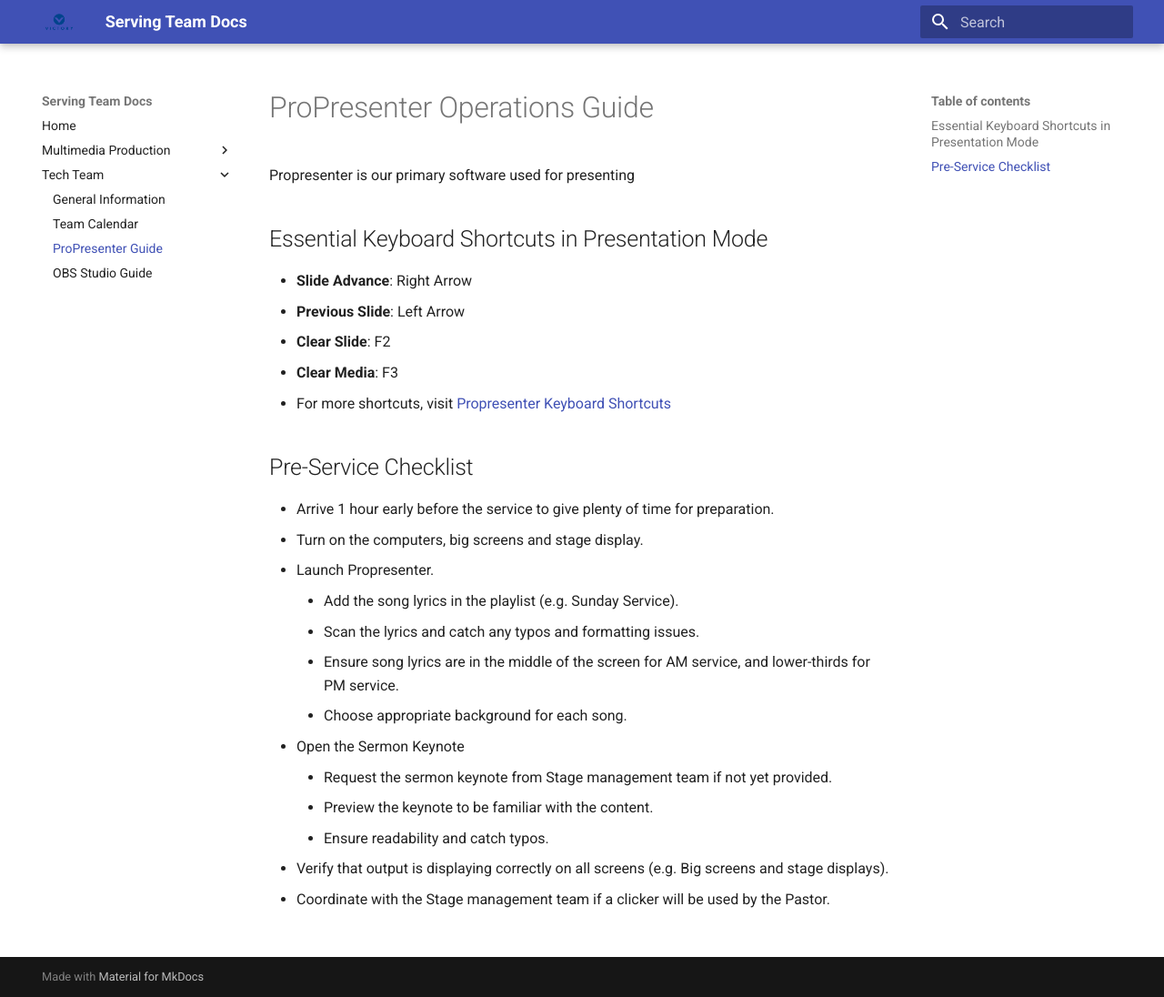
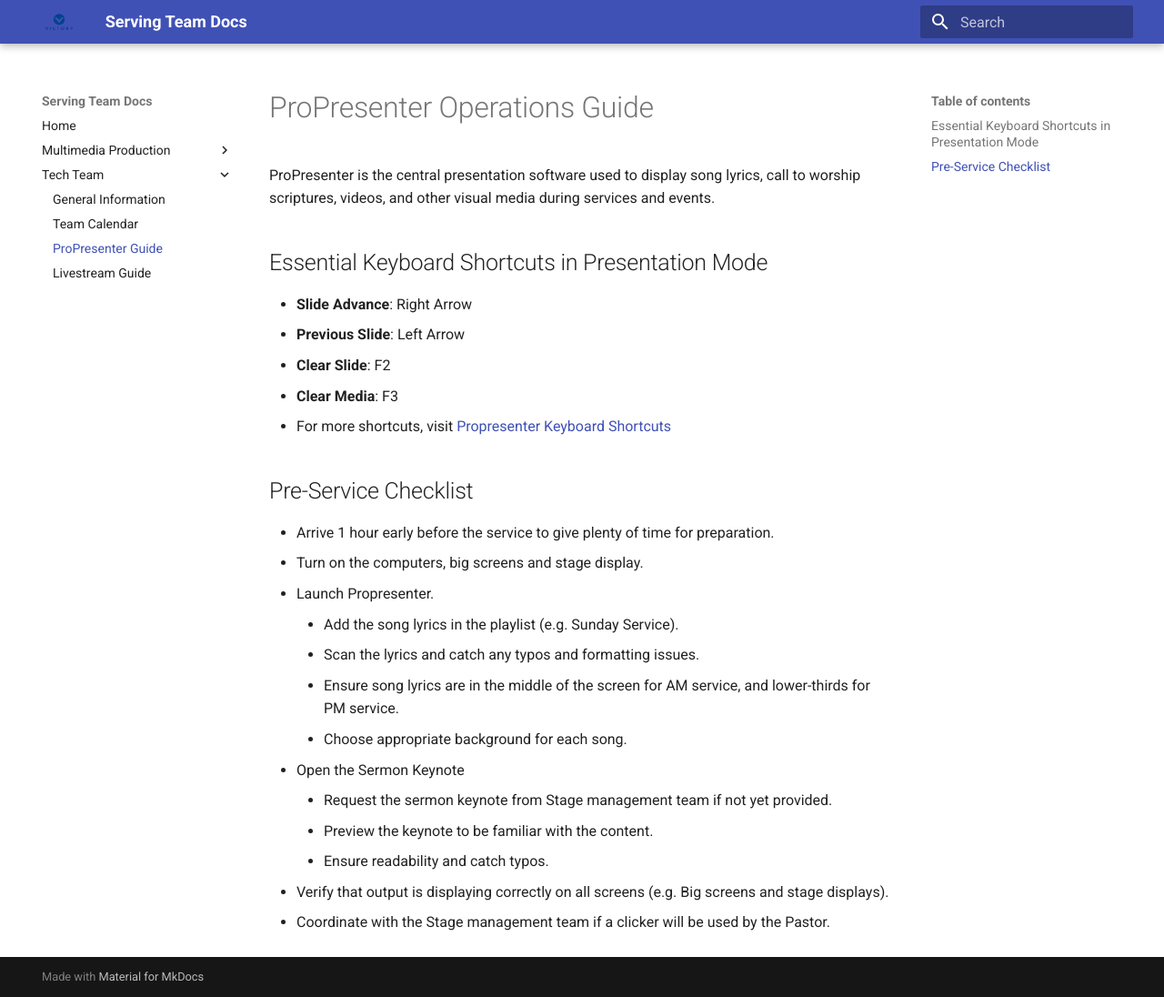
Before and after one commit to evan-07/serving-team-docs, an MkDocs documentation site: the page built from serving-team-docs/tech-team/propresenter-guide.md, in a window 1280 px wide and 1096 px high. Shown: the whole window at 91% size. Built offline with MkDocs 1.6.1 and Material for MkDocs 9.7.7, drawn with Linux system fonts in a browser that asks for light colours.

Commit message:
Updated OBS to Livestream Guide

```diff
--- a/mkdocs.yml
+++ b/mkdocs.yml
@@ -26,7 +26,7 @@
     - General Information: tech-team/general-info.md
     - Team Calendar: tech-team/calendar.md
     - ProPresenter Guide: tech-team/propresenter-guide.md
-    - OBS Studio Guide: tech-team/obs-studio-guide.md
+    - Livestream Guide: tech-team/livestream-guide.md
 markdown_extensions:
   - attr_list
   - md_in_html
--- a/serving-team-docs/tech-team/propresenter-guide.md
+++ b/serving-team-docs/tech-team/propresenter-guide.md
@@ -1,6 +1,6 @@
 # ProPresenter Operations Guide
 
-Propresenter is our primary software used for presenting
+ProPresenter is the central presentation software used to display song lyrics, call to worship scriptures, videos, and other visual media during services and events.
 
 ## Essential Keyboard Shortcuts in Presentation Mode
 - **Slide Advance**: Right Arrow
```
Also changed, not shown: serving-team-docs/index.md (+1 -1 lines).
